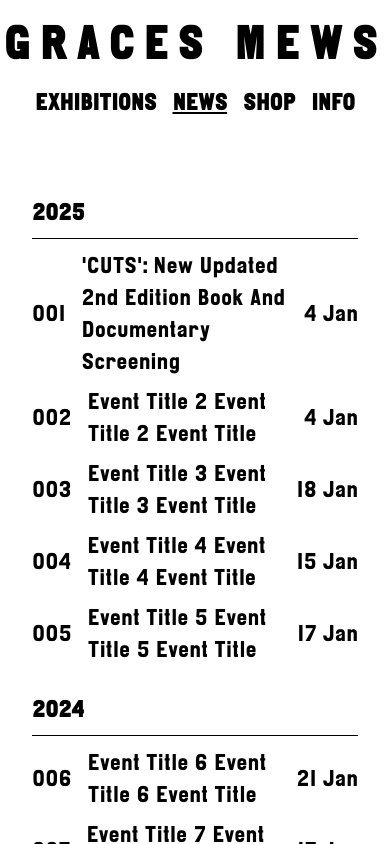
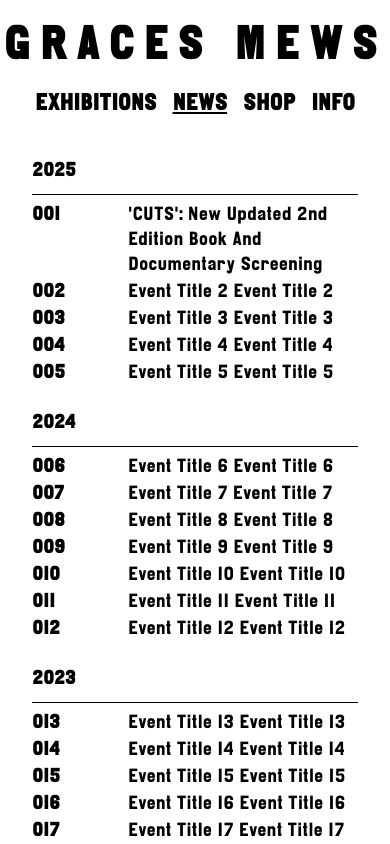
Before and after one commit to chrisforsythewebdev/graces-mews-gallery, a React (Create React App) app: page /news in a window 390 px wide. Built offline with nearby package versions, Linux system fonts and the light colour scheme.

Commit message:
Fix responsiveness for news page

```diff
--- a/src/data/newsData.js
+++ b/src/data/newsData.js
@@ -16,7 +16,7 @@ export const newsItems = Array.from({ length: 20 }, (_, index) => {
     number: String(index + 1).padStart(3, '0'),
     title: index === 0
       ? `'CUTS': New Updated 2nd Edition Book And Documentary Screening`
-      : `Event Title ${index + 1} Event Title ${index + 1} Event Title`,
+      : `Event Title ${index + 1} Event Title ${index + 1} `,
     date: `${Math.ceil(Math.random() * 28)} Jan`,
     fullDate: `${Math.ceil(Math.random() * 28)} January ${year}`,
     year: year,
--- a/src/pages/News.jsx
+++ b/src/pages/News.jsx
@@ -1,12 +1,14 @@
-import { useState } from 'react';
+import { useState, useEffect } from 'react';
 import { useNavigate } from 'react-router-dom';
 import { newsItems } from '../data/newsData';
 import Layout from '../components/Layout';
 
 export default function News() {
   const [hoveredItem, setHoveredItem] = useState(null);
+  const [isDesktop, setIsDesktop] = useState(false);
   const navigate = useNavigate();
 
+  // Group news by year
   const grouped = newsItems.reduce((acc, item) => {
     acc[item.year] = acc[item.year] || [];
     acc[item.year].push(item);
@@ -15,11 +17,19 @@ export default function News() {
 
   const isActiveHover = hoveredItem !== null;
 
+  // Check screen size for enabling hover
+  useEffect(() => {
+    const checkIsDesktop = () => setIsDesktop(window.innerWidth >= 768);
+    checkIsDesktop();
+    window.addEventListener('resize', checkIsDesktop);
+    return () => window.removeEventListener('resize', checkIsDesktop);
+  }, []);
+
   return (
     <Layout>
-      <div className="relative w-full text-2xl max-w-6xl mx-auto mt-12 px-4 md:px-8">
-        {/* Hover Preview Image (behind content) */}
-        {hoveredItem && (
+      <div className="relative w-full text-xl md:text-2xl max-w-6xl mx-auto mt-2 px-4 md:px-8">
+        {/* Hover Preview Image (Desktop only) */}
+        {isDesktop && hoveredItem && (
           <div className="fixed inset-0 flex items-center justify-center z-10 pointer-events-none">
             <img
               src={hoveredItem.thumbnail}
@@ -28,7 +38,6 @@ export default function News() {
             />
           </div>
         )}
-
 
         {/* Text Rows */}
         <div className="relative z-10">
@@ -55,20 +64,31 @@ export default function News() {
                   return (
                     <div
                       key={item.id}
-                      className={`flex justify-between items-center py-1 cursor-pointer transition-opacity duration-200 ${
-                        isActiveHover
+                      className={`cursor-pointer transition-opacity duration-200 ${
+                        isActiveHover && isDesktop
                           ? isHovered
                             ? 'text-black font-bold opacity-100'
                             : 'text-black opacity-30'
                           : 'text-black opacity-100'
                       }`}
-                      onMouseEnter={() => setHoveredItem(item)}
-                      onMouseLeave={() => setHoveredItem(null)}
+                      onMouseEnter={() => isDesktop && setHoveredItem(item)}
+                      onMouseLeave={() => isDesktop && setHoveredItem(null)}
                       onClick={() => navigate(`/news/${item.id}`)}
                     >
-                      <span>{item.number}</span>
-                      <span className="flex-1 px-4">{item.title}</span>
-                      <span>{item.date}</span>
+                      {/* Mobile layout: condensed, stacked */}
+                      <div className="block md:hidden flex flex-row gap-x-14 leading-tight mb-[2px]">
+                      <span className="w-[40px] font-bold flex-shrink-0">{item.number}</span>
+                        <span className="flex-1">{item.title}</span>
+                      </div>
+
+                      {/* Desktop layout: inline row */}
+                      <div className="hidden md:flex justify-between items-center py-1">
+                        <div className="flex gap-6">
+                          <span className="w-12 font-bold">{item.number}</span>
+                          <span>{item.title}</span>
+                        </div>
+                        <span>{item.date}</span>
+                      </div>
                     </div>
                   );
                 })}
--- a/src/pages/NewsDetails.jsx
+++ b/src/pages/NewsDetails.jsx
@@ -24,7 +24,7 @@ export default function NewsDetail() {
         <div className="md:hidden mb-4 w-full">
           <div className='w-3/4'>
             <h2 className="font-bold text-lg uppercase">{item.title}</h2>
-            <p className="text-base text-gray-500">{item.fullDate}</p>
+            <p className="text-lg text-gray-500">{item.fullDate}</p>
           </div>
           <p className="text-md pt-2">
             The triptychs that appear in the book were originally displayed as enlarged 35mm
@@ -133,7 +133,7 @@ export default function NewsDetail() {
                     src={item.video}
                     title="Video"
                     allowFullScreen
-                    className="w-full h-full"
+                    className="w-full h-[350px]"
                   />
                 </div>
               )}
@@ -149,7 +149,7 @@ export default function NewsDetail() {
 
         {/* Mobile: Second Text Block + Video */}
         <div className="md:hidden space-y-2 mt-6">
-          <div className="text-sm">
+          <div className="text-md mb-6">
             <p>
               The book launch for this second edition was held at Reference Point with a Q&A with
               Sarah Lewis chaired by Jonah Freud. Since this event, the documentary was screened at
@@ -176,11 +176,11 @@ export default function NewsDetail() {
           )}
 
           {item.credit && (
-            <p className="text-md opacity-60">{item.credit}</p>
+            <p className="text-md opacity-60 pb-12">{item.credit}</p>
           )}
 
           {item.buyText && (
-            <p className="text-lg mt-6">{item.buyText}</p>
+            <p className="text-lg mt-">{item.buyText}</p>
           )}
         </div>
       </div>
```
